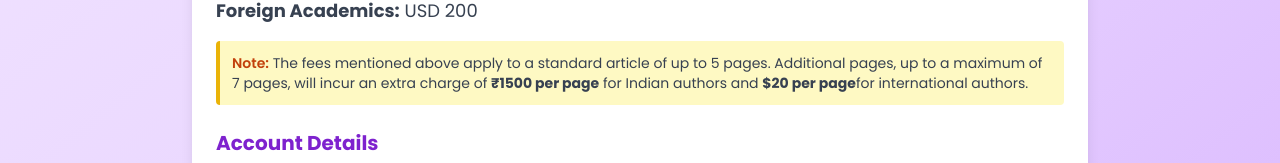
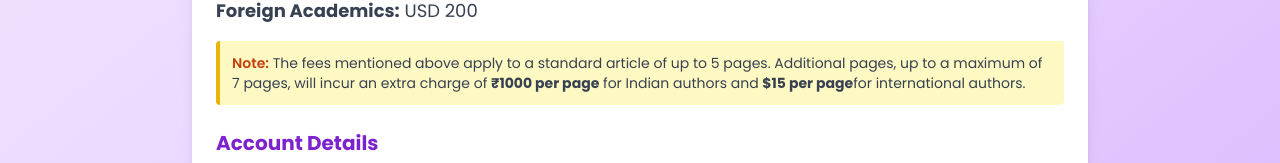
Before and after one commit to manishshukla00/conference, a React (Create React App) app: page /registration in a window 1280 px wide. Shown: the part 491-654 px from the top of the page. Built offline with nearby package versions, Linux system fonts and the light colour scheme.

Commit message:
registration page update

```diff
--- a/src/pages/Registration.jsx
+++ b/src/pages/Registration.jsx
@@ -54,8 +54,8 @@ const Registration = () => {
               <span className="font-semibold text-orange-700">Note:</span> The
               fees mentioned above apply to a standard article of up to 5 pages.
               Additional pages, up to a maximum of 7 pages, will incur an extra
-              charge of <span className="font-bold">₹1500 per page</span> for
-              Indian authors and <span className="font-bold">$20 per page</span>
+              charge of <span className="font-bold">₹1000 per page</span> for
+              Indian authors and <span className="font-bold">$15 per page</span>
               for international authors.
             </div>
           </div>
```
